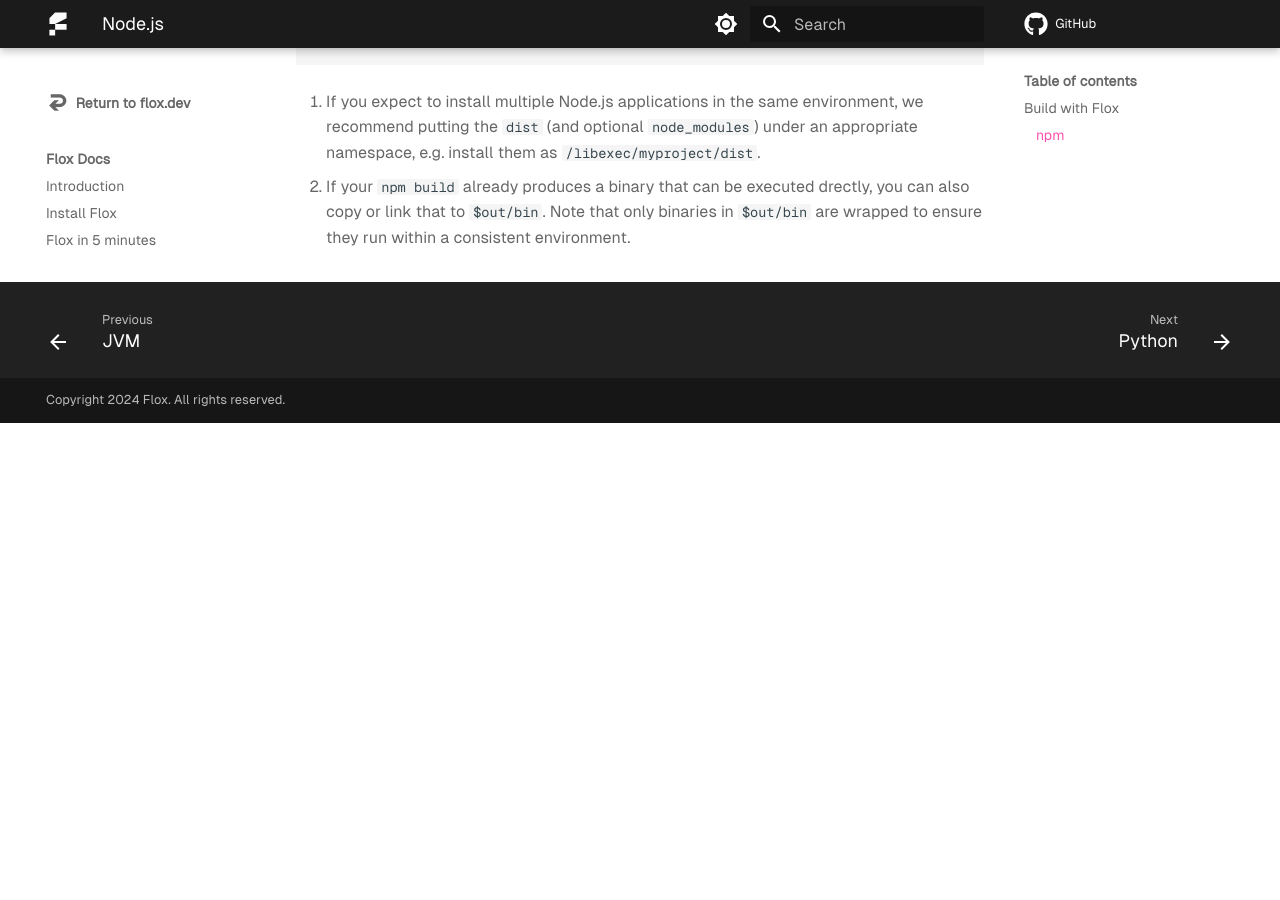
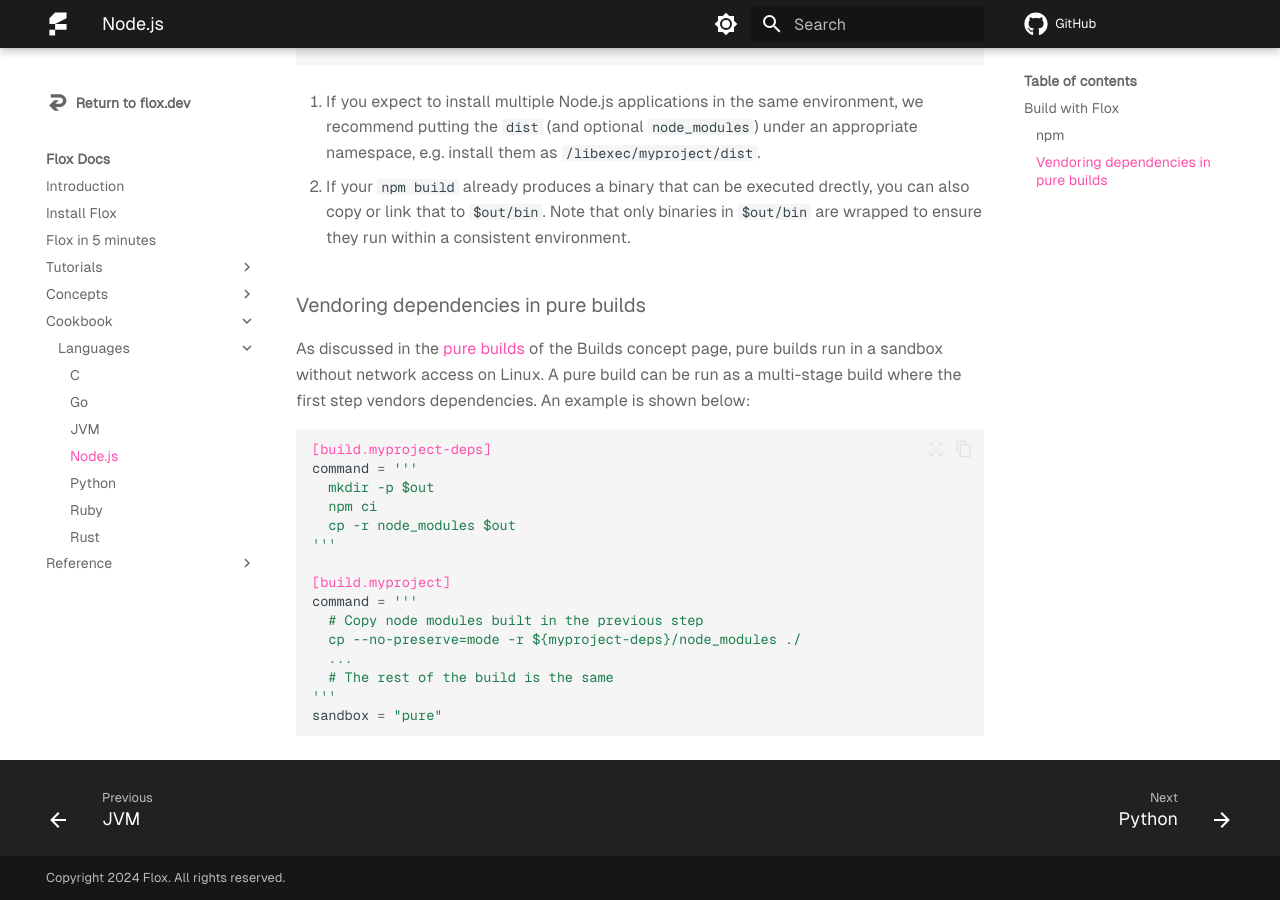
Before and after one commit to flox/floxdocs, an MkDocs documentation site: the page built from docs/cookbook/languages/nodejs.md, in a window 1280 px wide and 900 px high, scrolled down 919 px. Built offline with MkDocs 1.6.1 and Material for MkDocs 9.7.7, drawn with Linux system fonts in a browser that asks for light colours; plug-ins that fetch from the network failed and are left out; comment, search, counter and statistics services are not loaded; before the commit the page ends 1342 px from its top, so only the background shows below that.

Commit message:
feat: pure build instructions for node

````diff
--- a/docs/cookbook/languages/nodejs.md
+++ b/docs/cookbook/languages/nodejs.md
@@ -48,4 +48,30 @@
 
 2. If your `npm build` already produces a binary that can be executed drectly, you can also copy or link that to `$out/bin`. Note that only binaries in `$out/bin` are wrapped to ensure they run within a consistent environment.
 
+### Vendoring dependencies in pure builds
+
+As discussed in the [pure builds][pure-builds-section] of the Builds concept page, pure builds run in a sandbox without network access on Linux.
+A pure build can be run as a multi-stage build where the first step vendors dependencies.
+An example is shown below:
+
+```toml
+[build.myproject-deps]
+command = '''
+  mkdir -p $out
+  npm ci
+  cp -r node_modules $out
+'''
+
+[build.myproject]
+command = '''
+  # Copy node modules built in the previous step
+  cp --no-preserve=mode -r ${myproject-deps}/node_modules ./
+  ...
+  # The rest of the build is the same
+'''
+sandbox = "pure"
+```
+
+
 [build-concept]: ../../concepts/manifest-builds.md
+[pure-builds-section]: ../../concepts/manifest-builds.md#pure-builds
````
